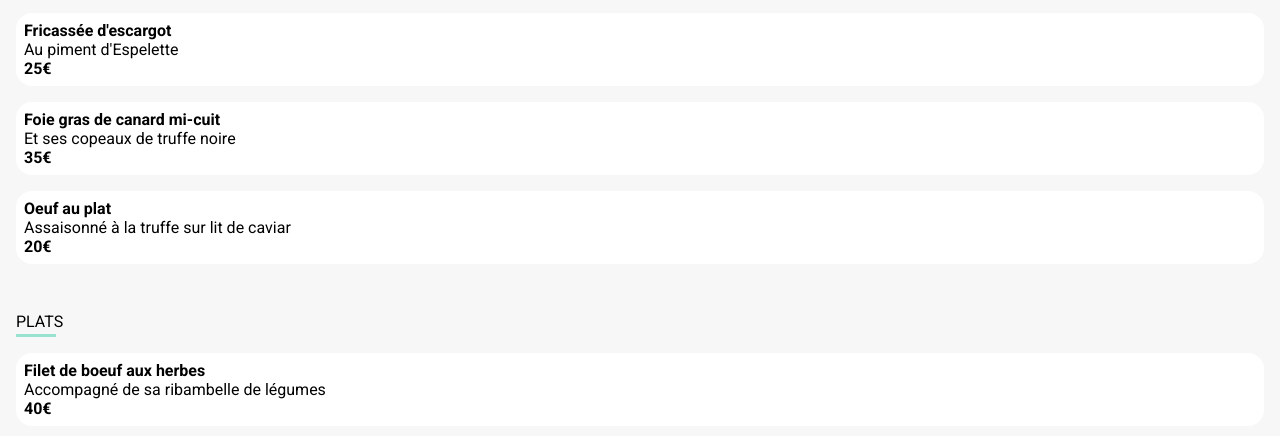
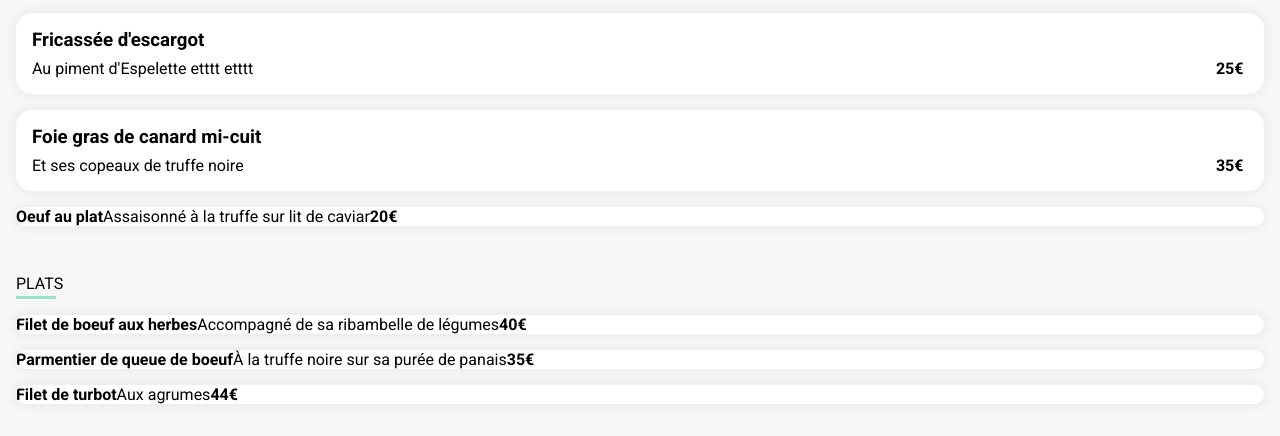
Before and after one commit to paulstilhart/PaulStilhart_3_08072021, a plain HTML site: page pages/la_palette_du_gout.html in a window 1280 px wide. Shown: the part 364-800 px from the top of the page. Drawn offline with Linux system fonts and the light colour scheme; a web font is replaced by a local one.

Commit message:
avancée sur les badges de selection des menus

```diff
--- a/pages/la_palette_du_gout.html
+++ b/pages/la_palette_du_gout.html
@@ -39,14 +39,28 @@
             <div class="menu_card">
                 <p class="menu_card_title">ENTRÉES</p>
                 <div class="menu_card_dish">
-                    <p><strong>Fricassée d'escargot</strong></p>
-                    <p>Au piment d'Espelette</p>
-                    <p><strong>25€</strong></p>
+                    <div class="menu_card_dish_text">
+                        <h3>Fricassée d'escargot</h3>
+                        <p>Au piment d'Espelette etttt etttt</p>
+                    </div>
+                    <div class="menu_card_dish_price">
+                        <p><strong>25€</strong></p>
+                    </div>
+                    <div class=menu_card_dish_selection>
+                        <i class="fas fa-check-circle"></i>
+                    </div>
                 </div>
                 <div class="menu_card_dish">
-                    <p><strong>Foie gras de canard mi-cuit</strong></p>
-                    <p>Et ses copeaux de truffe noire</p>
-                    <p><strong>35€</strong></p>
+                    <div class="menu_card_dish_text">
+                        <h3>Foie gras de canard mi-cuit</h3>
+                        <p>Et ses copeaux de truffe noire</p>
+                    </div>
+                    <div class="menu_card_dish_price">
+                        <p><strong>35€</strong></p>
+                    </div>
+                    <div class=menu_card_dish_selection>
+                        <i class="fas fa-check-circle"></i>
+                    </div>
                 </div>
                 <div class="menu_card_dish">
                     <p><strong>Oeuf au plat</strong></p>
--- a/sass/abstracts/_variables.scss
+++ b/sass/abstracts/_variables.scss
@@ -1,3 +1,5 @@
+/* COULEURS */
+
 $grey_strong:rgb(233, 233, 233);
 $grey_soft:rgb(247, 247, 247);
 $green: #99E2D0;
@@ -9,3 +11,8 @@ $black_soft: rgba(0, 0, 0, 0.801);
 $gradient: linear-gradient(0deg,$purple,$pink);
 $shadow_medium: 0rem 0rem 0.2rem 0.2rem rgb(212, 212, 212);
 $shadow_soft: 0rem 0rem 0.5rem 0.2rem rgb(236, 236, 236);
+
+
+/* RESPONSIVES */
+
+$medium: 767px!default;
--- a/sass/pages/_index.scss
+++ b/sass/pages/_index.scss
@@ -1,3 +1,6 @@
+
+
+
 /* LOCALISATION */
 
 #localisation{
@@ -189,7 +192,7 @@
 
 /* RESTAURANTS RESPONSIVES */
 
-@media screen and (min-width: 767px){
+@media screen and (min-width: #{$medium}){
     .restaurantsBox{
         width: 100%;
         gap: 1rem;
--- a/sass/pages/_menu.scss
+++ b/sass/pages/_menu.scss
@@ -76,8 +76,51 @@
         .menu_card_dish{
             width: 100%;
             background-color: white;
-            padding: 0.5rem;
+            padding: 0rem;
             border-radius: 1rem;
+            display: flex;
+            flex-direction: row;
+            box-shadow: $shadow_soft;
+            overflow: hidden;
+
+            &:hover .menu_card_dish_selection{
+                margin-right: 0;
+            }
+
+            .menu_card_dish_text{
+                width: 100%;
+                padding: 1rem 0rem 1rem 1rem;
+                overflow: hidden;
+                white-space: nowrap;
+                text-overflow: ellipsis;
+
+                h3{
+                    padding-bottom: 0.5rem;
+                }
+            }
+
+            .menu_card_dish_price{
+                padding: 1rem 2.5rem 1rem 1rem;
+                display: flex;
+                justify-content: flex-end;
+                align-items: flex-end;
+
+            }
+
+            .menu_card_dish_selection{
+                width: 30%;
+                background-color: $green;
+                margin-right: -30%;
+                transition: 400ms;
+                display: flex;
+                justify-content: center;
+                align-items: center;
+
+                i{
+                    font-size: 1.5rem;
+                    color: white;
+                }
+            }
         }
     }
 
```
Also changed, not shown: index.html (+7 -1 lines), style.css, 1 other file.
